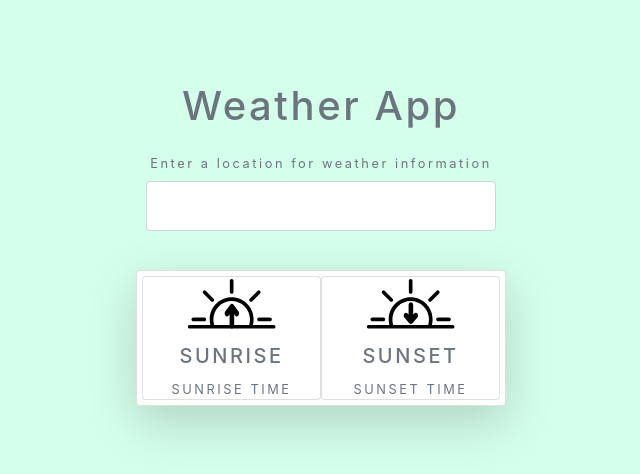
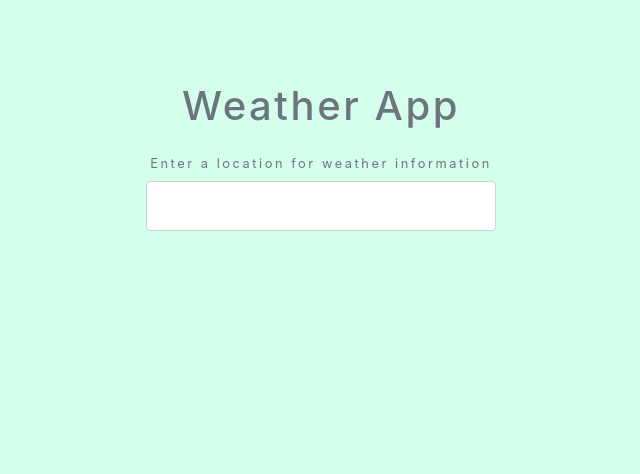
Before and after one commit to monicanq/weather-app, a plain HTML site: page index.html in a window 1280 px wide. Shown: the whole page, without its empty margins (319-959 px from the left). Drawn offline with nearby package versions, Linux system fonts and the light colour scheme.

Commit message:
fixed sunset sunrise visibility

```diff
--- a/index.html
+++ b/index.html
@@ -38,7 +38,7 @@
 
             </div>
         </div>
-        <div class="card shadow-lg rounded flex-row" id='daytime'>
+        <div class="cityinfo d-none card shadow-lg rounded flex-row" id='daytime'>
             <div class="time-card card shadow-md flex-sm-fill text-center text-muted text-uppercase">
                 <img class="card-img-top" src="./img/sunrise.svg" alt="Sunrise">
                 <h5 class="card-title">sunrise</h5>
```
